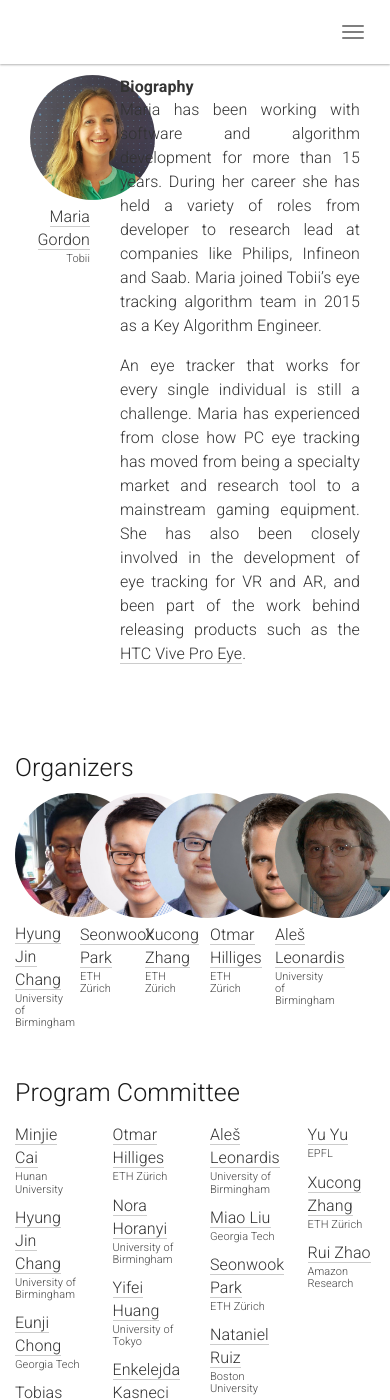
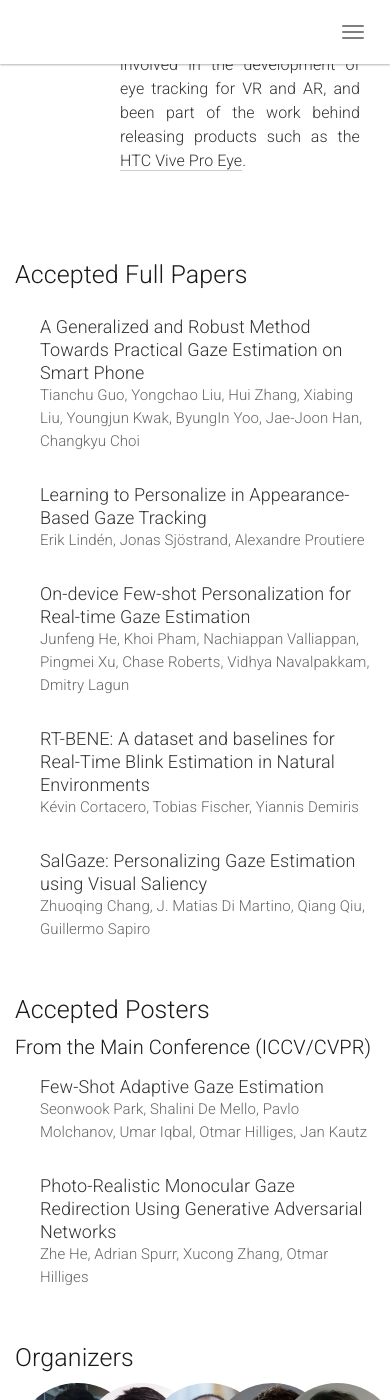
Before and after one commit to gazeworkshop/gazeworkshop.github.io, a Jekyll site: the page built from _pages/home.md, in a window 390 px wide and 1400 px high, scrolled down 6572 px. Built offline with Jekyll 4.4.1, drawn with Linux system fonts in a browser that asks for light colours; some of the changed text lies outside the part shown.

Commit message:
Add list of accepted papers and posters

```diff
--- a/_includes/header.html
+++ b/_includes/header.html
@@ -18,8 +18,9 @@
         <!--<li><a href="#dates">Important Dates</a></li>-->
 	<li><a href="#schedule">Schedule</a></li>
         <li><a href="#speakers">Invited Speakers</a></li>
+	<li><a href="#accepted">Accepted Papers and Posters</a></li>
         <li><a href="#organizers">Organizers</a></li>
-	<li><a href="#programcommittee">Program Committee</a></li>
+	<!--<li><a href="#programcommittee">Program Committee</a></li>-->
       </ul>
     </div>
 
--- a/_pages/home.md
+++ b/_pages/home.md
@@ -106,7 +106,7 @@ The 1st Workshop on Gaze Estimation and Prediction in the Wild (GAZE 2019) at IC
 </div>
 <br>
 
-<div class="row" id="schedule">
+<div class="row">
   <div class="col-xs-12">
     <h2>Important Dates</h2>
     <br>
@@ -124,7 +124,7 @@ The 1st Workshop on Gaze Estimation and Prediction in the Wild (GAZE 2019) at IC
           <td>Camera-Ready Deadline</td>
           <td>August 30, 2019</td>
         </tr>
-        <tr>
+        <tr id="schedule">
           <td>Extended Abstracts Deadline</td>
           <td><s style="color:darkred;">September 6</s> September 16, 2019</td>
         </tr>
@@ -138,7 +138,7 @@ The 1st Workshop on Gaze Estimation and Prediction in the Wild (GAZE 2019) at IC
 </div><br>
 
 
-<div class="row" id="speakers">
+<div class="row">
   <div class="col-xs-12">
      <h2>Workshop Schedule</h2>
      <table class="table schedule" style="border:none !important;">
@@ -173,91 +173,7 @@ The 1st Workshop on Gaze Estimation and Prediction in the Wild (GAZE 2019) at IC
         <tr>
 	  <td>3</td>
           <!--<td>10:05am - 10:20am</td>-->
-          <td>Accepted Paper Lightning Talks</td>
-
-
-
-
-        </tr>
-        <tr class="indent papertitle">
-	  <td></td>
-          <td>
-		A Generalized and Robust Method Towards Practical Gaze Estimation on Smart Phone
-	  </td>
-        </tr>
-        <tr class="indent2">
-	  <td></td>
-          <td>
-		Tianchu Guo,
-		Yongchao Liu,
-		Hui Zhang,
-		Xiabing Liu,
-		Youngjun Kwak,
-		ByungIn Yoo,
-		Jae-Joon Han,
-		Changkyu Choi
-	  </td>
-        </tr>
-        <tr class="indent papertitle">
-	  <td></td>
-          <td>
-		Learning to Personalize in Appearance-Based Gaze Tracking
-	  </td>
-        </tr>
-        <tr class="indent2">
-	  <td></td>
-          <td>
-		Erik Lindén,
-		Jonas Sjöstrand,
-		Alexandre Proutiere
-	  </td>
-        </tr>
-        <tr class="indent papertitle">
-	  <td></td>
-          <td>
-		On-device Few-shot Personalization for Real-time Gaze Estimation
-	  </td>
-        </tr>
-        <tr class="indent2">
-	  <td></td>
-          <td>
-		Junfeng He,
-		Khoi Pham,
-		Nachiappan Valliappan,
-		Pingmei Xu,
-		Chase Roberts,
-		Vidhya Navalpakkam,
-		Dmitry Lagun
-	  </td>
-        </tr>
-        <tr class="indent papertitle">
-	  <td></td>
-          <td>
-		  RT-BENE: A dataset and baselines for Real-Time Blink Estimation in Natural Environments
-	  </td>
-        </tr>
-        <tr class="indent2">
-	  <td></td>
-          <td>
-		Kévin Cortacero,
-		Tobias Fischer,
-		Yiannis Demiris
-	  </td>
-        </tr>
-        <tr class="indent papertitle">
-	  <td></td>
-          <td>
-		SalGaze: Personalizing Gaze Estimation using Visual Saliency
-	  </td>
-        </tr>
-        <tr class="indent2">
-	  <td></td>
-          <td>
-		Zhuoqing Chang,
-		J. Matias Di Martino,
-		Qiang Qiu,
-		Guillermo Sapiro
-	  </td>
+          <td>Accepted Full Paper Lightning Talks</td>
         </tr>
         <tr>
 	  <td>4</td>
@@ -284,7 +200,7 @@ The 1st Workshop on Gaze Estimation and Prediction in the Wild (GAZE 2019) at IC
           <!--<td>11:50pm - 12:15</td>-->
           <td><a href="#maria">Maria Gordon</a> (Tobii)</td>
         </tr>
-        <tr>
+        <tr id="speakers">
 	  <td>6</td>
           <!--<td>12:15pm - 12:40pm</td>-->
           <td>Panel Discussion</td>
@@ -312,7 +228,7 @@ The 1st Workshop on Gaze Estimation and Prediction in the Wild (GAZE 2019) at IC
 <br>
 
 
-<div class="row" id="speakers">
+<div class="row">
   <div class="col-xs-12">
     <h2>Invited Keynote Speakers</h2>
   </div>
@@ -418,8 +334,53 @@ Shalini De Mello is a Senior Research Scientist at NVIDIA. Her research interest
     <b>Biography</b>
     <p class="speaker-bio">Maria has been working with software and algorithm development for more than 15 years. During her career she has held a variety of roles from developer to research lead at companies like Philips, Infineon and Saab. Maria joined Tobii’s eye tracking algorithm team in 2015 as a Key Algorithm Engineer.
     </p>
-    <p class="speaker-bio">An eye tracker that works for every single individual is still a challenge. Maria has experienced from close how PC eye tracking has moved from being a specialty market and research tool to a mainstream gaming equipment. She has also been closely involved in the development of eye tracking for VR and AR, and been part of the work behind releasing products such as the <a href="https://vr.tobii.com/products/htc-vive-pro-eye/" target="_blank">HTC Vive Pro Eye</a>.
+    <p class="speaker-bio" id="accepted">An eye tracker that works for every single individual is still a challenge. Maria has experienced from close how PC eye tracking has moved from being a specialty market and research tool to a mainstream gaming equipment. She has also been closely involved in the development of eye tracking for VR and AR, and been part of the work behind releasing products such as the <a href="https://vr.tobii.com/products/htc-vive-pro-eye/" target="_blank">HTC Vive Pro Eye</a>.
     </p>
+  </div>
+</div>
+<br>
+
+<div class="row">
+  <div class="col-xs-12">
+    <h2>Accepted Full Papers</h2>
+    <div class="paper">
+        <span class="title">A Generalized and Robust Method Towards Practical Gaze Estimation on Smart Phone</span>
+        <span class="authors">Tianchu Guo, Yongchao Liu, Hui Zhang, Xiabing Liu, Youngjun Kwak, ByungIn Yoo, Jae-Joon Han, Changkyu Choi</span>
+    </div>
+    <div class="paper">
+        <span class="title">Learning to Personalize in Appearance-Based Gaze Tracking</span>
+        <span class="authors">Erik Lindén, Jonas Sjöstrand, Alexandre Proutiere</span>
+    </div>
+    <div class="paper">
+        <span class="title">On-device Few-shot Personalization for Real-time Gaze Estimation</span>
+        <span class="authors">Junfeng He, Khoi Pham, Nachiappan Valliappan, Pingmei Xu, Chase Roberts, Vidhya Navalpakkam, Dmitry Lagun</span>
+    </div>
+    <div class="paper">
+        <span class="title">RT-BENE: A dataset and baselines for Real-Time Blink Estimation in Natural Environments</span>
+        <span class="authors">Kévin Cortacero, Tobias Fischer, Yiannis Demiris</span>
+    </div>
+    <div class="paper">
+        <span class="title">SalGaze: Personalizing Gaze Estimation using Visual Saliency</span>
+        <span class="authors">Zhuoqing Chang, J. Matias Di Martino, Qiang Qiu, Guillermo Sapiro</span>
+    </div>
+  </div>
+</div>
+<br>
+
+<div class="row">
+  <div class="col-xs-12">
+    <h2>Accepted Posters</h2>
+    <!--<h3>Extended Abstracts</h3>-->
+
+    <h3>From the Main Conference (ICCV/CVPR)</h3>
+    <div class="paper">
+        <span class="title">Few-Shot Adaptive Gaze Estimation</span>
+        <span class="authors">Seonwook Park, Shalini De Mello, Pavlo Molchanov, Umar Iqbal, Otmar Hilliges, Jan Kautz</span>
+    </div>
+    <div class="paper">
+        <span class="title">Photo-Realistic Monocular Gaze Redirection Using Generative Adversarial Networks</span>
+        <span class="authors">Zhe He, Adrian Spurr, Xucong Zhang, Otmar Hilliges</span>
+    </div>
   </div>
 </div>
 <br>
--- a/static/css/main.css
+++ b/static/css/main.css
@@ -243,3 +243,21 @@ p.speaker-bio {
   font-size: 16px;
   line-height: 16px;
 }
+
+div.paper {
+  padding: 15px 0px 15px 25px;
+}
+div.paper span.title {
+  display: block;
+  font-size: 18px;
+}
+div.paper span.authors {
+  display: block;
+  font-size: 15px;
+  color: #666;
+  transition: color 0.5s;
+}
+div.paper:hover,
+div.paper:hover span.authors {
+  color: black;
+}
```
